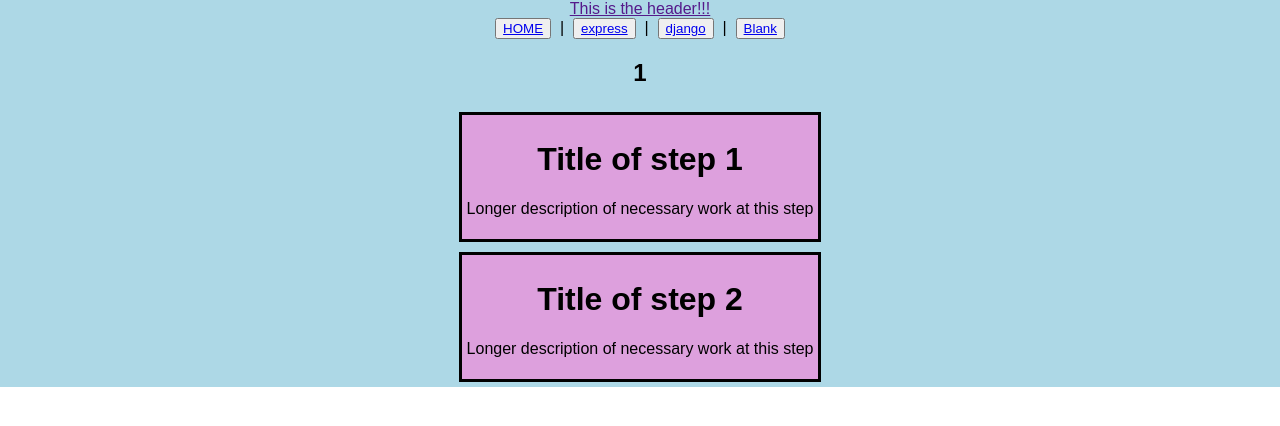
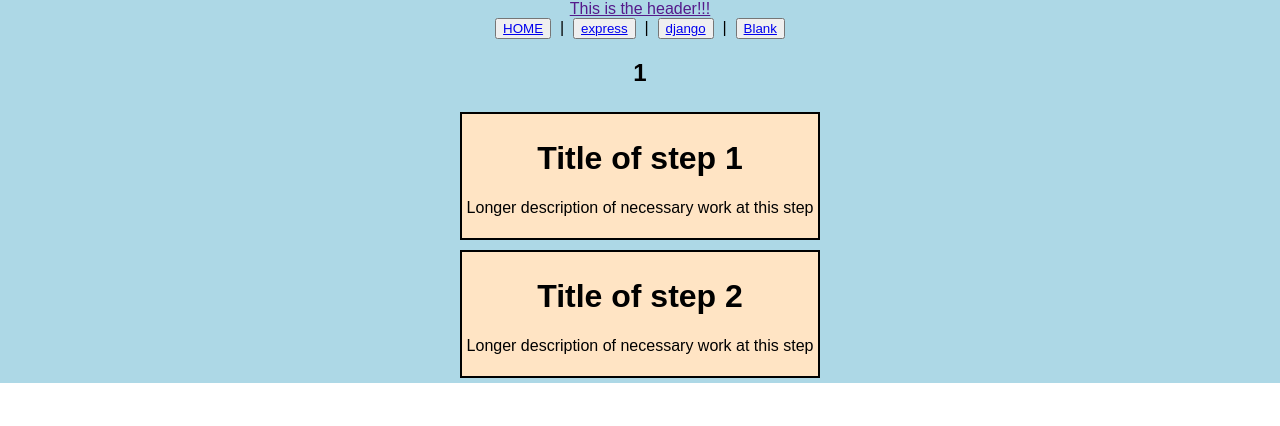
Before and after one commit to brennanp93/checklist-app, a React (Create React App) app: page /1 in a window 1280 px wide. Shown: the top 426 px of the page. Built offline with nearby package versions, Linux system fonts and the light colour scheme.

Commit message:
fix blank list input

```diff
--- a/src/App.css
+++ b/src/App.css
@@ -20,3 +20,10 @@
   padding: 1rem;
   background-color: bisque;
 }
+
+.listStyle {
+    border: solid black 2px;
+    background-color: bisque;
+    margin: 5px;
+    padding: 5px
+}
--- a/src/BlankList.jsx
+++ b/src/BlankList.jsx
@@ -21,17 +21,22 @@ export default function BlankList() {
   function handleSubmit(evt) {
     evt.preventDefault();
     setCheckList([...checkList, newItem]);
+    setNewItem({
+      step: "",
+      website: "",
+      completed: false
+    })
   }
 
   function handleChange(evt) {
     const newItemList = {
       ...newItem,
       [evt.target.name]: evt.target.value,
-      [evt.target.name]: evt.target.value,
+      // [evt.target.name]: evt.target.value,
       completed: false
     };
     setNewItem(newItemList);
-    console.log("newItem" + newItemList);
+    // console.log("newItem" + newItemList);
   }
 
   function markComplete(idx) {
--- a/src/TEST.jsx
+++ b/src/TEST.jsx
@@ -1,23 +1,19 @@
 // import { testMe } from "./data";
 import { useParams } from "react-router-dom";
+import { useState } from "react";
 
 export default function Test({ django, express, testMe }) {
   let { checkList } = useParams();
+
   let expressSteps = express.steps.map((m) => m)
   let djangoSteps = django.steps.map((m) => m)
   let listSteps = checkList === 'express' ? expressSteps : djangoSteps;
-
   return (
     <>
       <h2>{checkList}</h2>
       {/* <div>{e}</div> */}
       {listSteps.map((step) => (
-        <div style={{
-          border: "solid black",
-          backgroundColor: "plum",
-          margin: '5px',
-          padding: '5px'
-        }}>
+        <div className="listStyle">
           <div >
             <h1>{step.title}</h1>
             <p>{step.description}</p>
```
